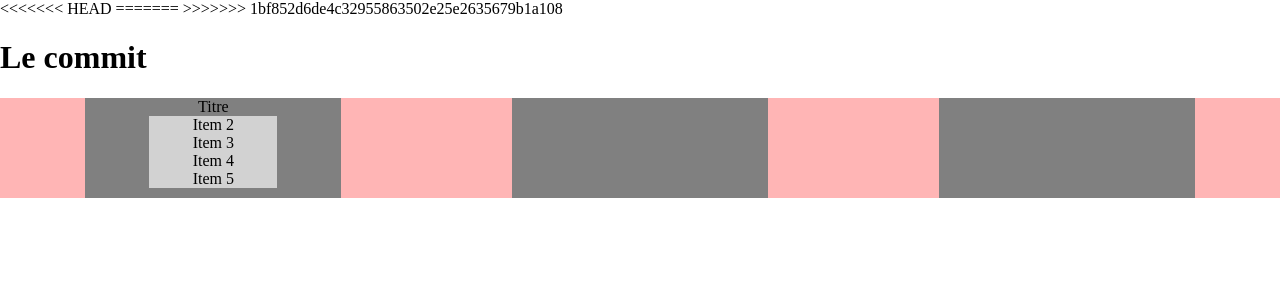
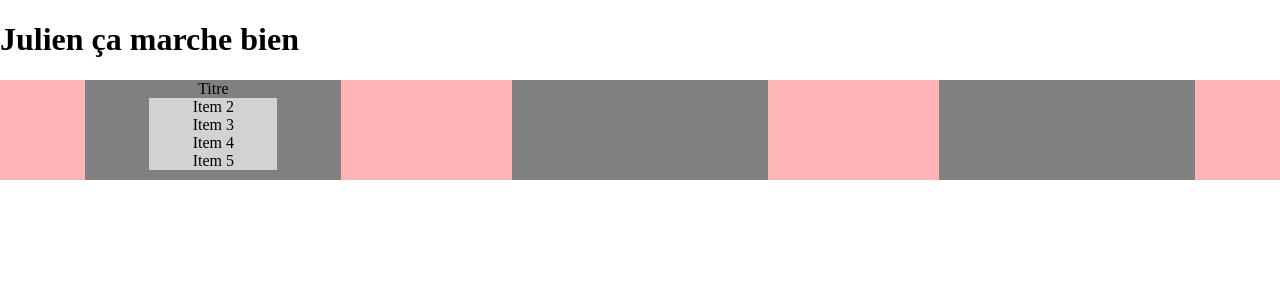
Before and after one commit to miszczuk-cell/projet, a PHP site: page /main.php in a window 1280 px wide. Shown: the top 300 px of the page. Run offline with PHP 8.4, Linux system fonts and the light colour scheme.

Commit message:
Le commit pour julien

```diff
--- a/main.php
+++ b/main.php
@@ -3,14 +3,10 @@
   <head>
     <meta charset="utf-8">
     <link rel="stylesheet" href="style.css">
-<<<<<<< HEAD
-    <title>Bienvenue</title>
-=======
     <title>Menu test</title>
->>>>>>> 1bf852d6de4c32955863502e25e2635679b1a108
   </head>
   <body>
-    <h1>Le commit</h1>
+    <h1>Julien ça marche bien</h1>
     <?php include 'include/menu.html'?>
     <script src="include/jquery.js"></script>
     <script src="include/script.js"></script>
```
